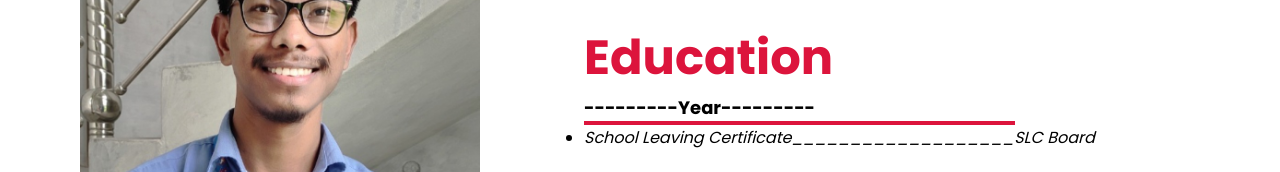
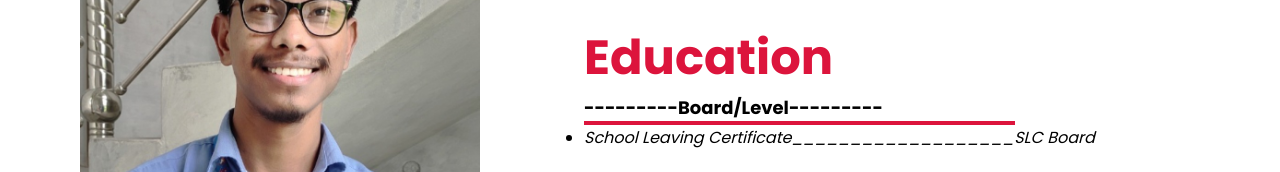
Before and after one commit to Rakeshchy/Rakeshchy, a plain HTML site: page index.html in a window 1280 px wide. Shown: the part 1177-1349 px from the top of the page. Drawn offline with nearby package versions, Linux system fonts and the light colour scheme.

Commit message:
Update index.html

```diff
--- a/index.html
+++ b/index.html
@@ -60,7 +60,7 @@
                     <div class="text">I'm Rakesh and I'm a <span class="typing-2"></span></div>
                     <p>I’ve created over a dozen websites and software designed for commercial purpose, to provide knowledge in field of education and marketing activities for busy professionals also for company. Now I'm working as Government Employee of Nepal Civil Service.</p>
 		<br><u><b><font size=7 color=crimson><p>Education</p></font></b></u>
-		<b><font size=4><p>---------Year---------</p></font></b>
+		<b><font size=4><p>---------Board/Level---------</p></font></b>
 		<hr size="6" color="crimson" width=70%>
 			<ul><li><i><font size=3>School Leaving Certificate___________________SLC Board</font><br></i></li><br>
 				<li><i><font size=3>Higher Secondary Education(Science)___________HSEB Board</font><br></i></li><br>
```
